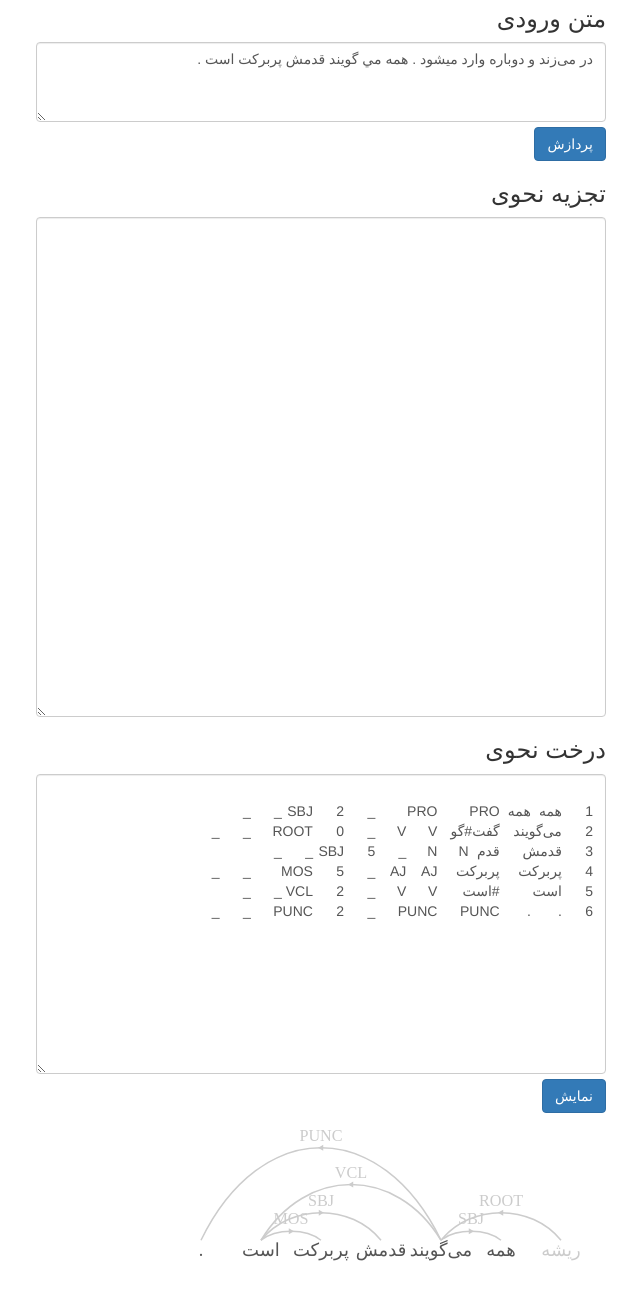
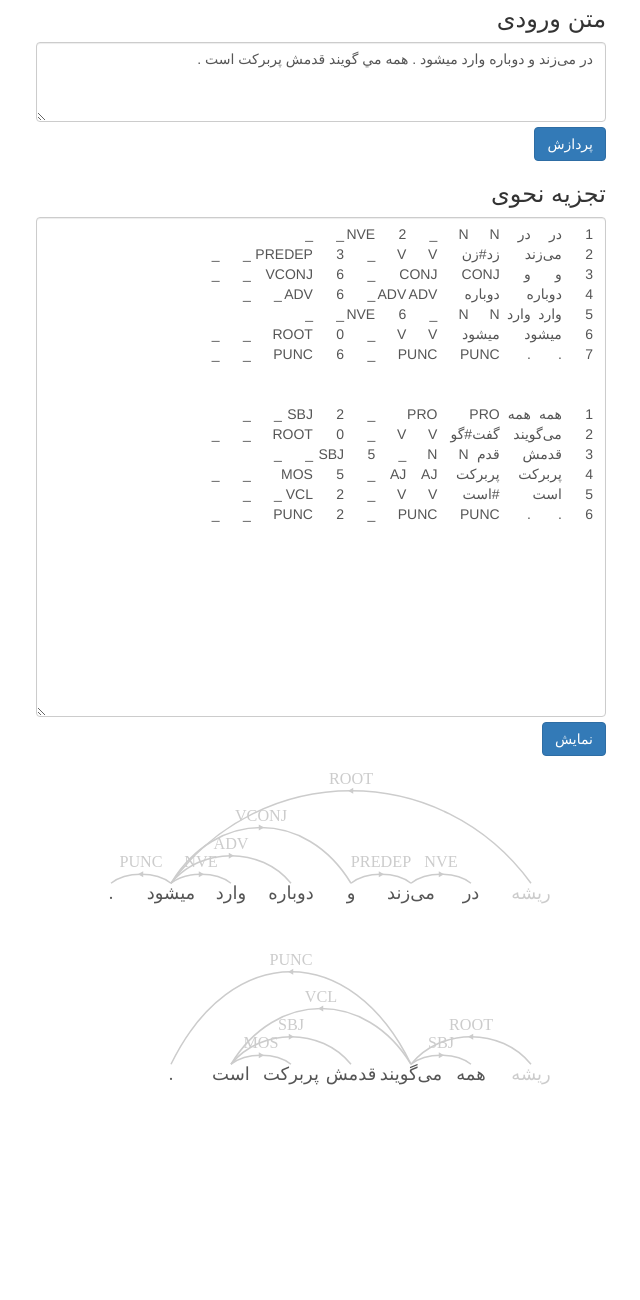
Before and after one commit to roshan-research/hazm-parse-text-conll, a plain HTML site: page index.html in a window 1280 px wide. Shown: the part 114-1414 px from the top of the page, without its empty margins (319-959 px from the left). Drawn offline with nearby package versions, Linux system fonts and the light colour scheme.

Commit message:
update tree after parse

```diff
--- a/index.html
+++ b/index.html
@@ -33,11 +33,16 @@
 	</div>
 	<div class="demo" id="parsed">
 		<h3>تجزیه نحوی</h3>
-		<textarea id="conll" class="form-control" style="min-height: 500px"></textarea>
-	</div>
-	<div class="demo" id="tree">
-		<h3>درخت نحوی</h3>
-		<textarea id="data" class="form-control" style="min-height: 300px">
+		<textarea id="conll" class="form-control" style="min-height: 500px">
+1	در	در	N	N	_	2	NVE	_	_
+2	می‌زند	زد#زن	V	V	_	3	PREDEP	_	_
+3	و	و	CONJ	CONJ	_	6	VCONJ	_	_
+4	دوباره	دوباره	ADV	ADV	_	6	ADV	_	_
+5	وارد	وارد	N	N	_	6	NVE	_	_
+6	میشود	میشود	V	V	_	0	ROOT	_	_
+7	.	.	PUNC	PUNC	_	6	PUNC	_	_
+
+
 1	همه	همه	PRO	PRO	_	2	SBJ	_	_
 2	می‌گویند	گفت#گو	V	V	_	0	ROOT	_	_
 3	قدمش	قدم	N	N	_	5	SBJ	_	_
@@ -45,13 +50,12 @@
 5	است	#است	V	V	_	2	VCL	_	_
 6	.	.	PUNC	PUNC	_	2	PUNC	_	_
 		</textarea>
-		<div class="controls">
-			<button id="draw" class="btn btn-primary">نمایش</button>
-		</div>
 	</div>
-
-	<div class="tree" style="margin-bottom: 300px;">
-		<svg height="0"></svg>
+	<div class="controls">
+		<button id="draw" class="btn btn-primary">نمایش</button>
+	</div>
+	<div id="parsed" style="margin-bottom: 300px;">
+		<div></div>
 	</div>
 </div>
 
@@ -87,6 +91,7 @@
 		$.post(server + '/parse', data)
 			.done(function(parsed_text) {
 				$('#conll').val($.parseJSON(parsed_text).join('\n\n'));
+				d3.select('#draw').on('click')();
 			});
 	};
 
@@ -95,7 +100,14 @@
 	});
 
 	d3.select('#draw').on('click', function() {
-		drawTree('.tree svg', d3.select('#data')[0][0].value, false);
+		sentences = d3.select('#conll')[0][0].value.split('\n\n');
+		div = $('#parsed > div'); div.empty();
+		for (s in sentences) {
+			if (sentences[s].length) {
+				div.append('<div class="tree"><svg id="tree'+ s +'"></svg></div>');
+				drawTree('#tree'+ s, sentences[s].replace(/_/g,' '));
+			}
+		}
 	});
 	d3.select('#draw').on('click')();
 </script>
```
